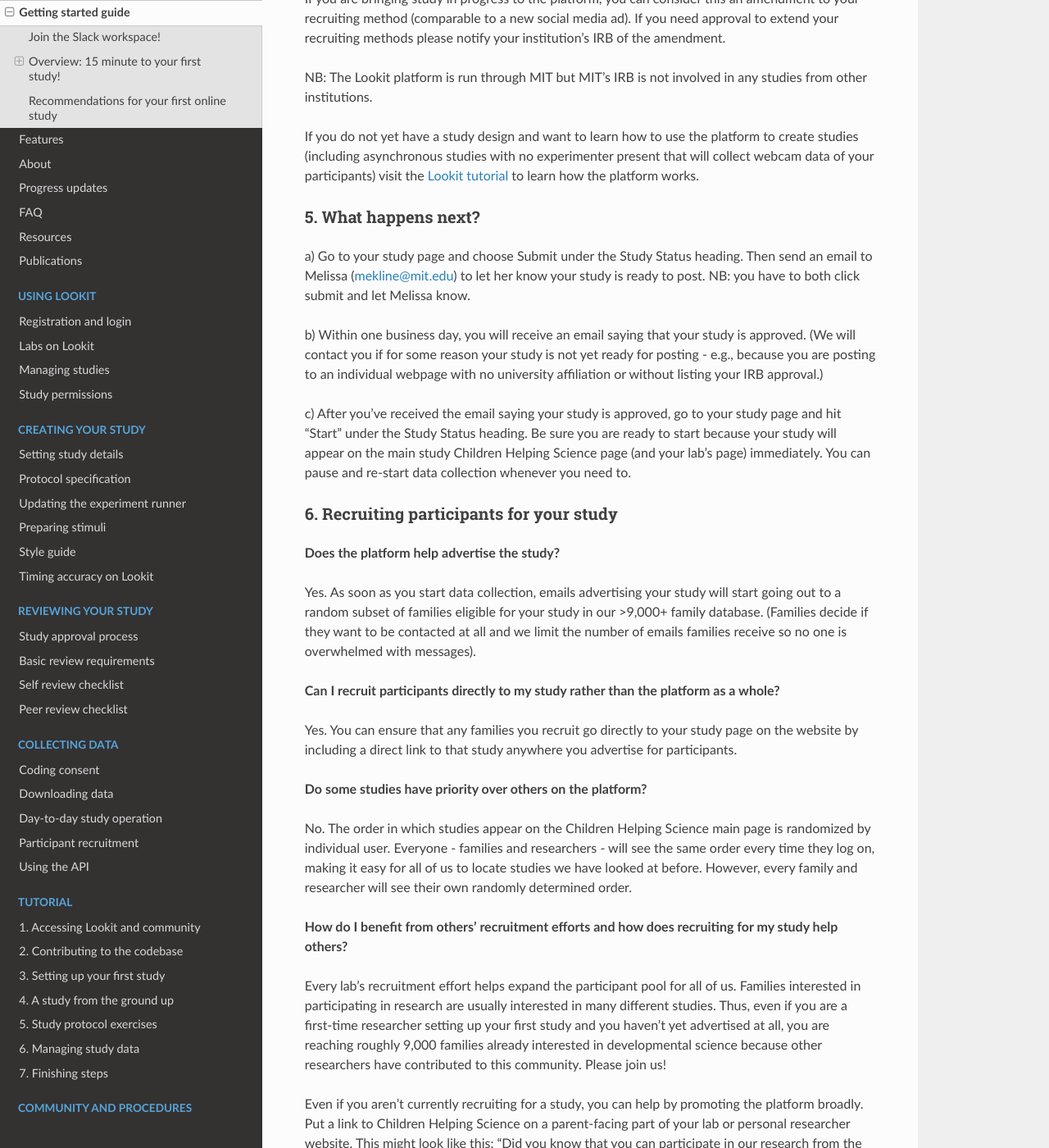
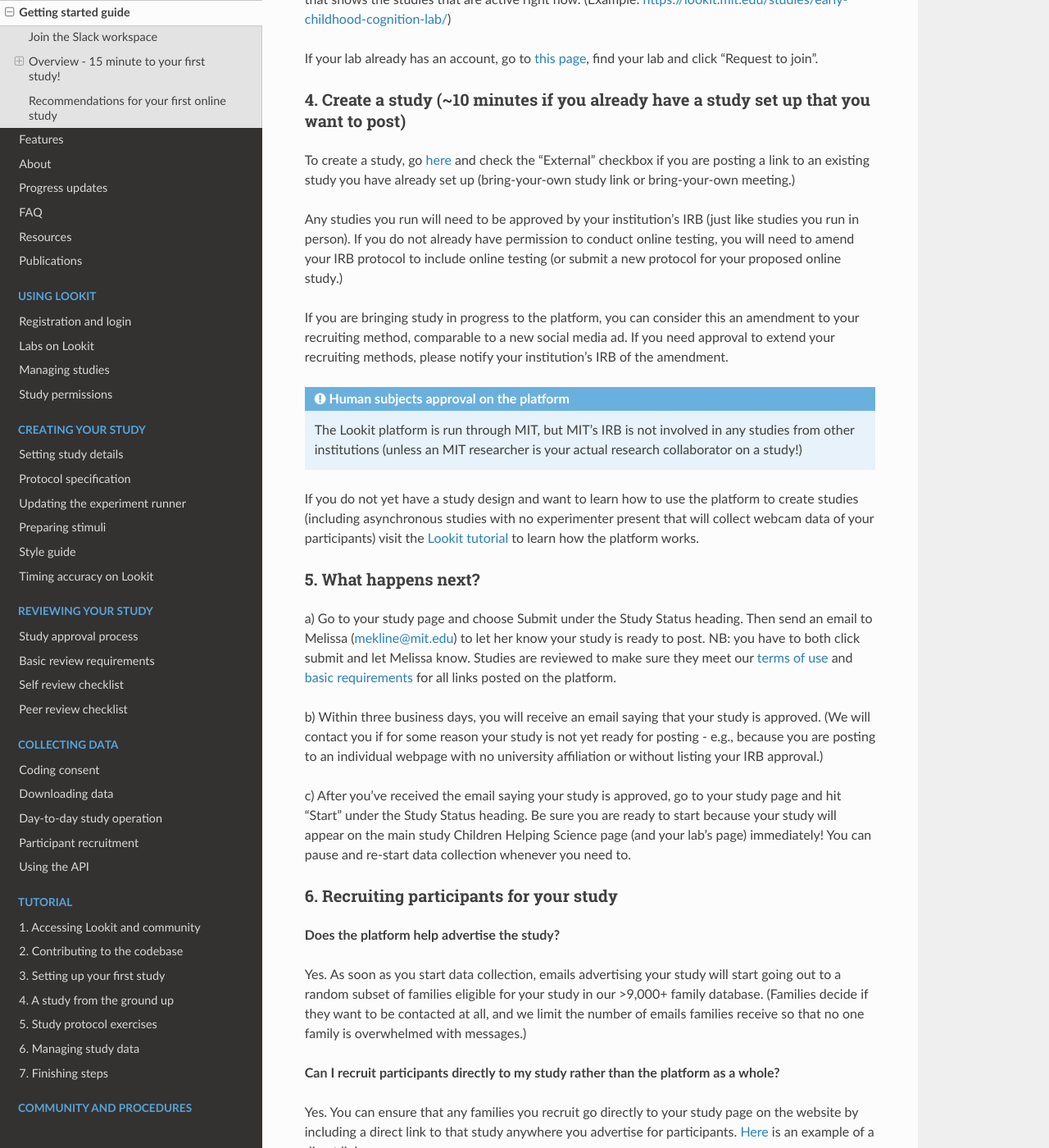
Before and after one commit to lookit/lookit-docs, a Sphinx documentation site: the page built from docs/source/researchers-start-here.rst, in a window 1280 px wide and 1400 px high, scrolled down 1593 px. Shown: the whole window at 82% size. Built offline with Sphinx 7.4.7 and the Read the Docs theme 2.0.0, drawn with Linux system fonts in a browser that asks for light colours; some of the changed text lies outside the part shown.

Commit message:
wording changes and more links

```diff
--- a/docs/source/community-study-review-basic-requirements.rst
+++ b/docs/source/community-study-review-basic-requirements.rst
@@ -1,9 +1,9 @@
-.. _self_review_checklist:
+.. _basic_review_checklist:
 
 Basic review requirements
-=====================
+==========================
 
-In April 2023, we are beginning a reviewing experiment for external studies, in
+In May 2023, we are beginning a reviewing experiment for external studies, in
 conjunction with the merger of the Children Helping Science and Lookit platforms.
 
 During this period, external studies will be expedited for posting, but must
--- a/docs/source/features.rst
+++ b/docs/source/features.rst
@@ -1,3 +1,4 @@
+.. _features:
 Features
 ~~~~~~~~~~~~~~~~~~~~~~~~~~~
 
--- a/docs/source/researchers-start-here.rst
+++ b/docs/source/researchers-start-here.rst
@@ -3,11 +3,27 @@
 Getting started
 =========================================================================================
 
-If you're a researcher currently running online studies and interested in joining the new
-improved Children Helping Science to run your own developmental studies, here's how you
-get started!
+If you're a researcher currently running online studies and interested in joining
+the new improved Children Helping Science platform, here's how you get started!
 
-Join the Slack workspace!
+.. admonition:: Study types on the platform
+
+  You can post studies that run in any online format to Children Helping Science.
+  To guide you through setup, we divide studies into three groups:
+
+  - Bring-your-own Study Link: You provide a link to a survey or other unmoderated
+    study that you create. Families take the study on their own time, without a
+    researcher present.
+  - Bring-your-own Meeting: You provide a link to a scheduling page for families
+    (e.g. Calendly). A researcher meets the family on a video call to conduct the
+    session.
+  - Lookit Experiment: You build a study in the Lookit experiment builder, which is
+    customized for developmental studies and includes :ref:`features <features>`
+    including webcam recording. Families take the study on their own time, without
+    a researcher present.
+
+
+Join the Slack workspace
 ----------------------------
 
 Please `fill out this form <https://forms.gle/WVapAncBwRPR7pLX9>`__ for
@@ -44,11 +61,11 @@
 
 3. Create (~5 minutes) or join (~1 minute) your lab account
 ^^^^^^^^^^^^^^^^^^^^^^^^^^^^^^^^^^^^^^^^^^^^^^^^^^^^^^^^^^^^^^
-If you are the first user in your lab, go `here <https://lookit.mit.edu/registration/>`__ to
-create your own “lab” on the platform.
+If you are the first user in your lab, go `here <https://lookit.mit.edu/exp/labs/create/>`__ to
+create your own “lab” on the platform, and `here <https://docs.google.com/forms/d/e/1FAIpQLScg6geDk8iDYfTBtuNPyfNaTyGfROuXiSw6jUPHv3b5KSWC0Q/viewform>`__ to review the terms of use.
 
-You will use your lab to manage access to your group's studies. Every lab has its own public
-page that shows the studies that are active right now. (Example:
+You will use your lab to manage access to your group's studies. Every lab has
+its own public page that shows the studies that are active right now. (Example:
 https://lookit.mit.edu/studies/early-childhood-cognition-lab/)
 
 If your lab already has an account, go
@@ -57,22 +74,25 @@
 
 4. Create a study (~10 minutes if you already have a study set up that you want to post)
 ^^^^^^^^^^^^^^^^^^^^^^^^^^^^^^^^^^^^^^^^^^^^^^^^^^^^^^^^^^^^^^^^^^^^^^^^^^^^^^^^^^^^^^^^^^^
-To create a study, go `here <https://lookit.mit.edu/exp/studies/create>`__.  If you are posting
-a link to an existing study you have already set up, make sure to check the "External" checkbox.
-You can post a link directly to your unmoderated study (e.g. a Qualtrics page), or a link to a
-scheduling page (e.g. Calendly) for live video chat studies.
+To create a study, go `here <https://lookit.mit.edu/exp/studies/create>`__ and check
+the “External” checkbox if you are posting a link to an existing study you have
+already set up (bring-your-own study link or bring-your-own meeting.)
 
-Any studies you run will need to be approved by your institution's IRB (just like studies you
-run in person). If you do not already have permission to conduct online testing, you will need to
-amend your IRB protocol to include online testing (or submit a new protocol for your proposed
-online study.
+Any studies you run will need to be approved by your institution's IRB (just like
+studies you run in person). If you do not already have permission to conduct
+online testing, you will need to amend your IRB protocol to include online testing
+(or submit a new protocol for your proposed online study.)
 
-If you are bringing study in progress to the platform, you can consider this an amendment to your
-recruiting method (comparable to a new social media ad). If you need approval to extend your
-recruiting methods please notify your institution's IRB of the amendment.
+If you are bringing study in progress to the platform, you can consider this an
+amendment to your recruiting method, comparable to a new social media ad. If you
+need approval to extend your recruiting methods, please notify your institution's
+IRB of the amendment.
 
-NB: The Lookit platform is run through MIT but MIT's IRB is not involved in any studies
-from other institutions.
+.. admonition:: Human subjects approval on the platform
+
+  The Lookit platform is run through MIT, but MIT's IRB is not involved in any
+  studies from other institutions (unless an MIT researcher is your actual research
+  collaborator on a study!)
 
 If you do not yet have a study design and want to learn how to use the platform to create
 studies (including asynchronous studies with no experimenter present that will collect webcam
@@ -84,59 +104,66 @@
 
 a) Go to your study page and choose Submit under the Study Status heading. Then send an email
 to Melissa (mekline@mit.edu) to let her know your study is ready to post. NB: you have to both
-click submit and let Melissa know.
+click submit and let Melissa know. Studies are reviewed to make sure they meet
+our `terms of use <https://docs.google.com/forms/d/e/1FAIpQLScg6geDk8iDYfTBtuNPyfNaTyGfROuXiSw6jUPHv3b5KSWC0Q/viewform>`__ and
+:ref:`basic requirements <basic_review_checklist>` for all links posted on the platform.
 
-b) Within one business day, you will receive an email saying that your study is approved. (We
+b) Within three business days, you will receive an email saying that your study is approved. (We
 will contact you if for some reason your study is not yet ready for posting - e.g., because
 you are posting to an individual webpage with no university affiliation or without listing
 your IRB approval.)
 
 c) After you've received the email saying your study is approved, go to your study page and hit
 “Start” under the Study Status heading. Be sure you are ready to start because your study will
-appear on the main study Children Helping Science page (and your lab's page) immediately.
+appear on the main study Children Helping Science page (and your lab's page) immediately!
 You can pause and re-start data collection whenever you need to.
 
 6. Recruiting participants for your study
 ^^^^^^^^^^^^^^^^^^^^^^^^^^^^^^^^^^^^^^^^^^^^^
 **Does the platform help advertise the study?**
 
-Yes. As soon as you start data collection, emails advertising your study will start going
-out to a random subset of families eligible for your study in our >9,000+ family database.
-(Families decide if they want to be contacted at all and we limit the number of emails
-families receive so no one is overwhelmed with messages).
+Yes. As soon as you start data collection, emails advertising your study will
+start going out to a random subset of families eligible for your study in
+our >9,000+ family database. (Families decide if they want to be contacted at
+all, and we limit the number of emails families receive so that no one family
+is overwhelmed with messages.)
 
 **Can I recruit participants directly to my study rather than the platform as a whole?**
 
-Yes. You can ensure that any families you recruit go directly to your study page on the
-website by including a direct link to that study anywhere you advertise for participants.
+Yes. You can ensure that any families you recruit go directly to your study page
+on the website by including a direct link to that study anywhere you advertise
+for participants. `Here <https://lookit.mit.edu/studies/ae84a776-77a5-4ca1-843f-4bdda2710a8d/>`__ is an example of a direct link.
 
 **Do some studies have priority over others on the platform?**
 
-No. The order in which studies appear on the Children Helping Science main page is randomized
-by individual user. Everyone - families and researchers - will see the same order every time
-they log on, making it easy for all of us to locate studies we have looked at before. However,
-every family and researcher will see their own randomly determined order.
+No. The order in which studies appear on the Children Helping Science main
+page is randomized. Each user - families and researchers - will see the same
+order every time they log on, making it easy for all of us to locate studies
+we have looked at before. However, every family and researcher will see their
+own randomly determined order.
 
 **How do I benefit from others' recruitment efforts and how does recruiting for my study
 help others?**
 
-Every lab's recruitment effort helps expand the participant pool for all of us. Families
-interested in participating in research are usually interested in many different studies.
-Thus, even if you are a first-time researcher setting up your first study and you haven't yet
-advertised at all, you are reaching roughly 9,000 families already interested in developmental
-science because other researchers have contributed to this community. Please join us!
+Every lab's recruitment effort helps expand the participant pool for all of us.
+Families interested in participating in research are usually interested in many
+different studies. Thus, even if you are a first-time researcher setting up
+your first study and you haven’t yet advertised at all, you are reaching
+roughly 10,000 families already interested in developmental science because
+other researchers have contributed to this community. Please join us!
 
-Even if you aren't currently recruiting for a study, you can help by promoting the platform
-broadly. Put a link to Children Helping Science on a parent-facing part of your lab or personal
-researcher website. This might look like this:
-“Did you know that you can participate in our research from the comfort of
+Even if you aren't currently recruiting for a study, you can help by promoting
+the platform broadly. Put a link to Children Helping Science on a family-facing
+part of your lab or personal researcher website. This might look like this:
+
+"Did you know that you can participate in our research from the comfort of
 your own home? `Click here to check out Children Helping Science, an online platform
 for developmental research. <https://lookit.mit.edu>`__ Families can
-participate in our studies on their home computers, any time they want!”
+participate in our studies on their home computers, any time they want!"
 
 
 Recommendations for your first online study
---------------------
+---------------------------------------------
 
 If you are in the process of planning your first online study, here is an ordering of steps
 we recommend that you take:
@@ -150,8 +177,8 @@
    collect your stimuli. See :ref:`advice here <stim_prep>`.
 
 3. Set up your study on Lookit and get it working just how you want it
-   to! You’ll need to `set each of these
-   fields <https://lookit.readthedocs.io/en/develop/researchers-set-study-fields.html>`__
+   to! You’ll need to :ref:`set each of these
+   fields <study fields>`
    and write and test your study protocol.
 
 4. Gather :ref:`peer feedback <peer review>` on your study to improve it; edit and
@@ -164,11 +191,3 @@
 
 6. Once your study has successfully passed internal review, start data
    collection!
-
-7. Put a link to the platform on a parent-facing part of your lab or personal
-   researcher website. This might include something like this: “Did you
-   know that you can participate in our research from the comfort of
-   your own home? `Click here to check out Children Helping Science, an online platform
-   for developmental research. <https://lookit.mit.edu>`__ Families can
-   participate in our studies on their home computers, any time they
-   want!”
```
Also changed, not shown: other parts of docs/source/researchers-start-here.rst (+5 -4 lines), 1 other file.
